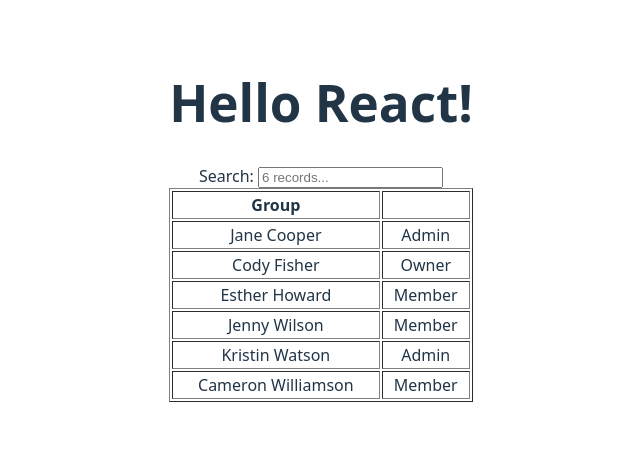
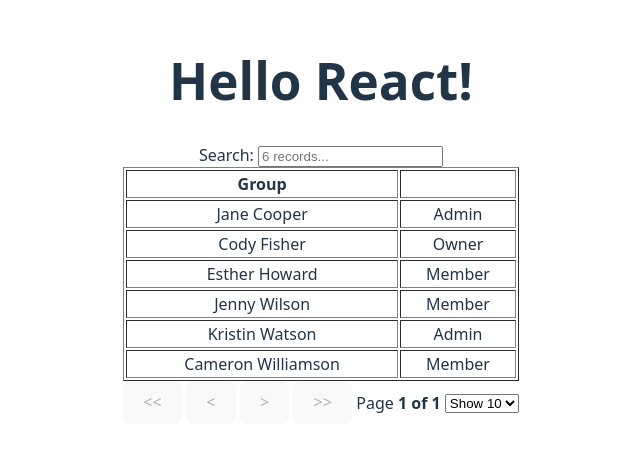
Before and after one commit to seantehds/dbs-hackathon, a React app in the folder frontend/: page / in a window 1280 px wide. Shown: the part 179-630 px from the top of the page, without its empty margins (319-959 px from the left). Built offline with nearby package versions, Linux system fonts and the light colour scheme; the HTML template or start-up script is replaced by a standard one.

Commit message:
Add routes

```diff
--- a/frontend/src/App.tsx
+++ b/frontend/src/App.tsx
@@ -2,6 +2,9 @@
 import './App.css'
 import Table from './components/Table'
 import React from 'react';
+import { BrowserRouter as Router, Route, Routes} from 'react-router-dom'
+import Header from './components/Header'
+import Footer from './components/Footer'
 
 const outstandingAmount = [
 
@@ -70,6 +73,23 @@
       <h1>Hello React!</h1>
       <Table columns={columns} data={data} />
 
+      <Router>
+      <div className="container">
+        <Header />
+
+        <Routes>
+          <Route path='/' element= {
+            <>
+
+            </>
+          }
+          />
+        </Routes>
+
+        <Footer/>
+        {/*<h2>Hello {name}</h2>*/}
+      </div>
+    </Router>
     </>
   );
 }
--- a/frontend/src/components/Table.jsx
+++ b/frontend/src/components/Table.jsx
@@ -1,6 +1,6 @@
 import scrollBar from 'simplebar';
 import React from 'react';
-import { useTable, useGlobalFilter, useAsyncDebounce } from 'react-table';
+import { useTable, useGlobalFilter, useAsyncDebounce, usePagination } from 'react-table';
 import 'regenerator-runtime/runtime';
 
 function GlobalFilter({
@@ -33,14 +33,24 @@
 function Table({ columns, data }) {
   // Use the state and functions returned from useTable to build your UI
   const { getTableProps, getTableBodyProps, headerGroups, rows, prepareRow,
-          state, preGlobalFilteredRows, setGlobalFilter
+          state, preGlobalFilteredRows, setGlobalFilter,
+          page,
+          canPreviousPage,
+          canNextPage,
+          pageOptions,
+          pageCount,
+          gotoPage,
+          nextPage,
+          previousPage,
+          setPageSize,
    } =
 
     useTable({
       columns,
       data,
     },
-    useGlobalFilter);
+    useGlobalFilter,
+    usePagination);
 
   // Render the UI for your table
   return (
@@ -61,7 +71,7 @@
           ))}
         </thead>
         <tbody {...getTableBodyProps()}>
-          {rows.map((row, i) => {
+          {page.map((row, i) => {
             prepareRow(row);
             return (
               <tr {...row.getRowProps()}>
@@ -73,6 +83,38 @@
           })}
         </tbody>
       </table>
+      <div className="pagination">
+        <button onClick={() => gotoPage(0)} disabled={!canPreviousPage}>
+          {'<<'}
+        </button>{' '}
+        <button onClick={() => previousPage()} disabled={!canPreviousPage}>
+          {'<'}
+        </button>{' '}
+        <button onClick={() => nextPage()} disabled={!canNextPage}>
+          {'>'}
+        </button>{' '}
+        <button onClick={() => gotoPage(pageCount - 1)} disabled={!canNextPage}>
+          {'>>'}
+        </button>{' '}
+        <span>
+          Page{' '}
+          <strong>
+            {state.pageIndex + 1} of {pageOptions.length}
+          </strong>{' '}
+        </span>
+        <select
+          value={state.pageSize}
+          onChange={e => {
+              setPageSize(Number(e.target.value))
+          }}
+        >
+          {[5, 10, 20].map(pageSize => (
+              <option key={pageSize} value={pageSize}>
+              Show {pageSize}
+            </option>
+          ))}
+        </select>
+      </div>
     </>
   );
 }
```
Also changed, not shown: frontend/src/routes/users.jsx (added).
